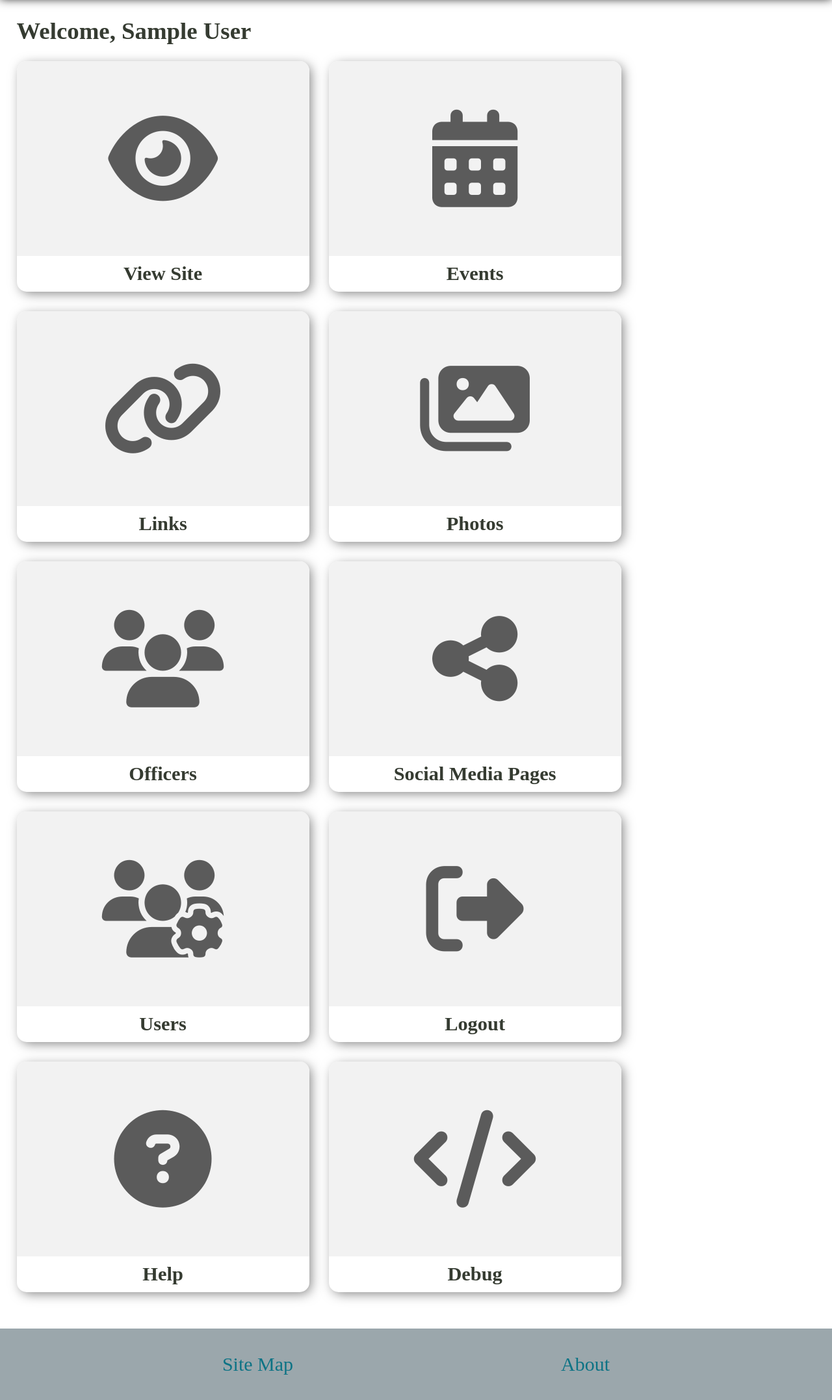
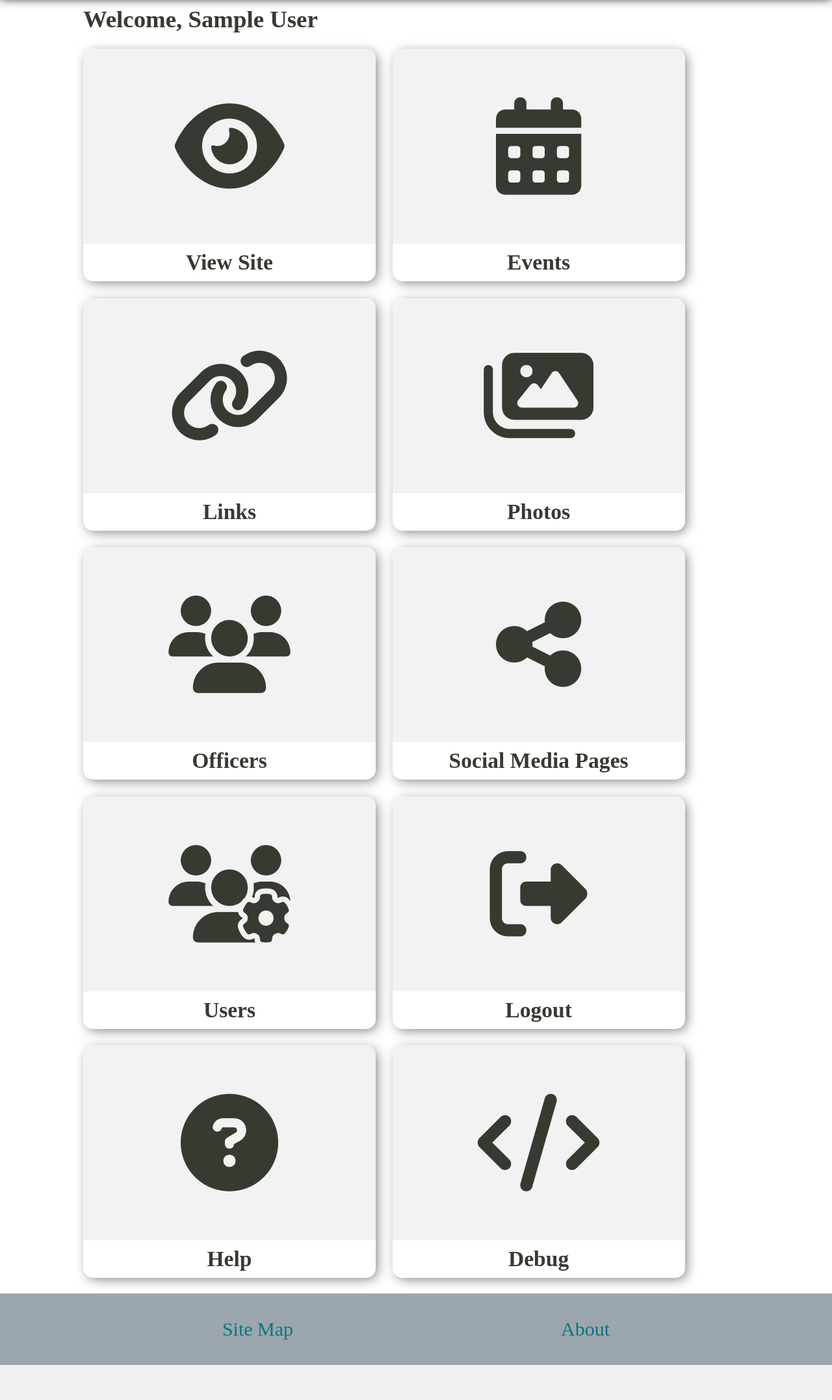
Before and after one commit to Bwc9876/BerksDental, a Django app: page /admin/ in a window 1280 px wide. Shown: the part 80-2235 px from the top of the page at 65% size. After the commit the page ends 2181 px from the top, so only its background shows below. Run offline with Django 3.2, Linux system fonts and the light colour scheme; the visitor is signed in with stand-in values (Sample User, id 1); data that the repository does not hold is empty; some libraries are stand-ins or nearby versions.

Commit message:
Made admin section use variables

```diff
--- /dev/null
+++ b/edit/templates/admin_base.html
@@ -0,0 +1,62 @@
+{% extends 'base.html' %}
+
+{% load adminTags %}
+
+{% block links %}
+
+    <style>
+
+        :root {
+            --all-margin: 2vw;
+            --red-color: #e33434;
+            --green-color: #2eb72e;
+            --hover-transition: color 100ms linear;
+            --hover-bg-transition: background-color 100ms linear;
+        }
+
+        h1.adminHeader {
+            margin: var(--all-margin);
+        }
+
+        div.adminContent {
+            margin: var(--all-margin);
+        }
+
+        div.additionalNavigation {
+            float: right;
+        }
+
+        a.navigationAction {
+            color: var(--clr-header);
+            transition: var(--hover-transition);
+        }
+
+        a.navigationAction:hover {
+            color: var(--ac-dark);
+        }
+
+    </style>
+
+    {% block adminLinks %}
+
+
+    {% endblock %}
+
+{% endblock %}
+
+{% block content %}
+
+    {% block adminHeader %}
+        <h1 class="adminHeader">{% action "back" back_link "fa-arrow-left" "h2" %}
+            {{ verb }} {{ viewSet.displayName|title }}{% if plural %}s{% endif %}
+            <div class="additionalNavigation">{{ additionalNavigationButtons }}</div>
+        </h1>
+    {% endblock %}
+
+    <div class="adminContent">
+        {% block adminContent %}
+            <h1>This html file is meant to be inherited, please dont render the base version!</h1>
+        {% endblock %}
+    </div>
+
+{% endblock %}
--- a/edit/templates/admin_home.html
+++ b/edit/templates/admin_home.html
@@ -1,35 +1,60 @@
-{% extends 'base.html' %}
+{% extends 'admin_base.html' %}
 
-{% block links %}
+{% block adminLinks %}
 
     <style>
 
-        h1.welcomeText {
-            margin: 2vw;
+        :root {
+            --action-size: 450px;
+            --all-margin: 10vw;
         }
 
-        .actions {
-            display: flex;
-            flex-wrap: wrap;
-            margin: 2vw;
+        h1.welcomeText {
+            margin: 1vh var(--all-margin) 0;
+            user-select: none;
+        }
+
+        div.adminContent {
+            margin: 0;
+        }
+
+        section.actions {
+            display: grid;
+            grid-auto-flow: row;
+            gap: 2vw;
+            grid-template-columns: repeat(auto-fill, var(--action-size));
+            margin: 3vh var(--all-margin);
+            align-items: center;
+            justify-items: center;
         }
 
         a.action {
-            width: 450px;
-            box-shadow: 4px 4px 18px -2px rgba(0,0,0,0.5);
-            margin-right: 30px;
-            margin-bottom: 30px;
+            user-select: none;
+            width: var(--action-size);
+            box-shadow: 4px 4px 18px -2px rgba(0, 0, 0, 0.5);
             border-radius: 15px;
-            transition: background-color 0.10s linear;
+            transition: var(--hover-bg-transition);
             text-decoration: none;
         }
 
         a.action:hover {
-            background-color: #f2f2f2;
+            background-color: var(--ac-light-grey);
         }
 
         a.action:hover .action_thumbnail {
-            background-color: #ccc;
+            background-color: var(--ac-grey);
+        }
+
+        a.action:hover .action_thumbnail i {
+            color: var(--ac-dark);
+        }
+
+        a.action:hover .action_name {
+            color: var(--ac-dark);
+        }
+
+        div.action_thumbnail i {
+            transition: var(--hover-transition);
         }
 
         div.action_thumbnail {
@@ -38,62 +63,65 @@
             justify-content: center;
             background-color: #f2f2f2;
             height: 300px;
-            transition: background-color 0.10s linear;
+            transition: var(--hover-bg-transition);
             border-top-left-radius: 15px;
             border-top-right-radius: 15px;
         }
 
         div.action_thumbnail i {
-            color: #5b5b5b;
+            color: var(--clr-header);
             font-size: 150px;
         }
 
-        h3.action_name {
+        h2.action_name {
             margin: 10px 2px;
             text-align: center;
+            color: var(--clr-header);
+            transition: var(--hover-transition);
         }
+
 
     </style>
 
 {% endblock %}
 
-{% block content %}
+{% block adminHeader %}<h1 class="welcomeText">Welcome, {{ user|title }}</h1>{% endblock %}
 
-    <h1 class="welcomeText">Welcome, {{ user|title }}</h1>
+{% block adminContent %}
 
     <section class="actions">
         <a href="{% url "main:home" %}" class="action">
             <div class="action_thumbnail">
                 <i class="fas fa-eye"></i>
             </div>
-            <h3 class="action_name">View Site</h3>
+            <h2 class="action_name">View Site</h2>
         </a>
         {% for vs in viewsets %}
             <a href="{{ vs.overview_link }}" class="action">
                 <div class="action_thumbnail">
                     <i class="fas {{ vs.pictureClass }}"></i>
                 </div>
-            <h3 class="action_name">{{ vs.displayName }}s</h3>
+                <h2 class="action_name">{{ vs.displayName }}s</h2>
             </a>
         {% endfor %}
         <a href="{% url "edit:logout" %}" class="action">
             <div class="action_thumbnail">
                 <i class="fas fa-sign-out-alt"></i>
             </div>
-            <h3 class="action_name">Logout</h3>
+            <h2 class="action_name">Logout</h2>
         </a>
         <a href="#" class="action">
             <div class="action_thumbnail">
                 <i class="fas fa-question-circle"></i>
             </div>
-            <h3 class="action_name">Help</h3>
+            <h2 class="action_name">Help</h2>
         </a>
         {% if debug %}
             <a target="_blank" href="/debug_admin/" class="action">
                 <div class="action_thumbnail">
                     <i class="fas fa-code"></i>
                 </div>
-            <h3 class="action_name">Debug</h3>
+                <h2 class="action_name">Debug</h2>
             </a>
         {% endif %}
     </section>
--- a/edit/templates/db/delete.html
+++ b/edit/templates/db/delete.html
@@ -1,4 +1,4 @@
-{% extends 'db/db_base.html' %}
+{% extends 'admin_base.html' %}
 {% comment %}
     This file is used as a confirmation screen to make sure the user wants to delete an object from the database
     We also use the {% csrf_token %} to ensure the deletion was invoked by the user, and not a malicous third-party
--- a/edit/templates/db/edit.html
+++ b/edit/templates/db/edit.html
@@ -1,4 +1,4 @@
-{% extends 'db/db_base.html' %}
+{% extends 'admin_base.html' %}
 {% comment %}
     This file is used to edit an object in the database
     This file will keep being rendered with the required errors until the forms is filled out correctly
--- a/edit/templates/db/order.html
+++ b/edit/templates/db/order.html
@@ -1,4 +1,4 @@
-{% extends 'db/db_base.html' %}
+{% extends 'admin_base.html' %}
 
 {% block adminLinks %}
     <script crossorigin="anonymous" src="https://cdn.jsdelivr.net/npm/sortablejs@latest/Sortable.min.js"></script>
@@ -63,7 +63,7 @@
         }
 
         .ghostSortTarget {
-            background-color: skyblue;
+            background-color: var(--ac-light);
         }
 
         .handle {
--- a/static/base/base.css
+++ b/static/base/base.css
@@ -4,6 +4,7 @@
     --clr-dark: #197F00;
 
     --ac-grey: #9ba7ac;
+    --ac-light-grey: #d8e2e6;
     --ac-light: #C4E5F2;
     --ac: #23B7D9;
     --ac-dark: #0d7385;
```
Also changed, not shown: edit/templates/db/db_base.html (deleted, +0 -49 lines), edit/templates/db/view.html (+22 -14 lines). Lines whose indentation alone changed are shown as unchanged.
